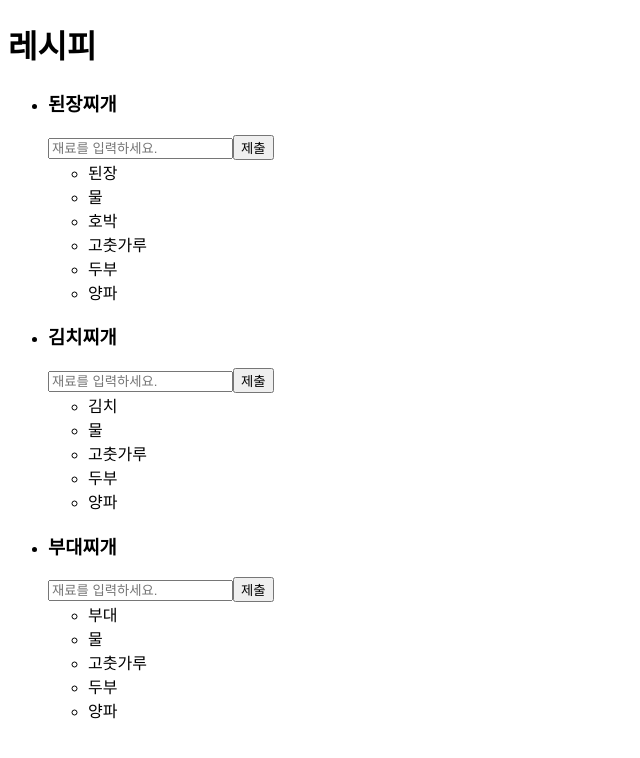
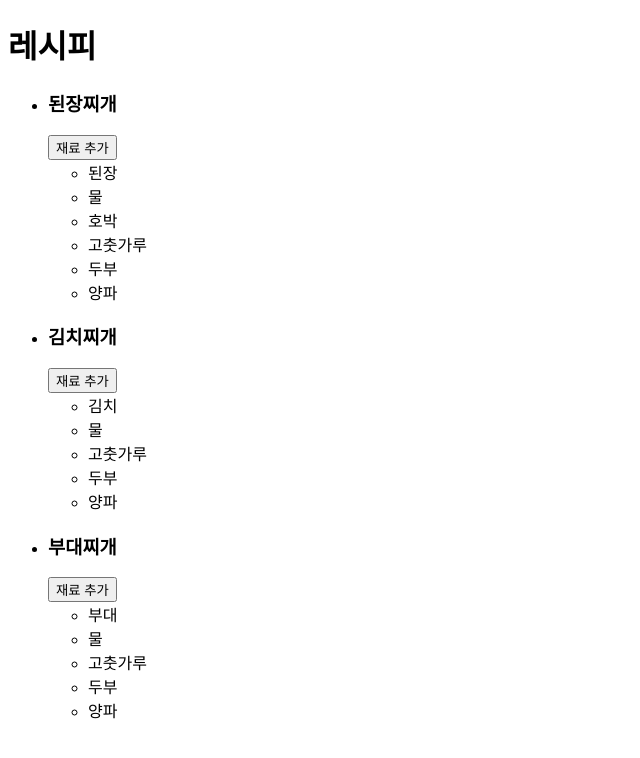
Before and after one commit to yooseohyeon/codeit-fs12-react-recipes, a React (Vite) app: page / in a window 1280 px wide. Shown: the top 758 px of the page, without its empty margins (0-640 px from the left). Built offline with nearby package versions, Linux system fonts and the light colour scheme.

Commit message:
fix: targetId별 조건부 렌더링으로 상태 공유 오류 수정

```diff
--- a/src/App.jsx
+++ b/src/App.jsx
@@ -19,6 +19,7 @@ const App = () => {
     },
   ]);
   const [newIngredient, SetNewIngredients] = useState("");
+  const [targetid, setTargetId] = useState(0);
 
   const handleAdd = (id) => {
     if (!newIngredient.trim()) return;
@@ -39,6 +40,9 @@ const App = () => {
         }
       }),
     );
+
+    SetNewIngredients("");
+    setTargetId(0);
   };
 
   return (
@@ -48,6 +52,13 @@ const App = () => {
         {recipes.map((recipe) => (
           <li key={recipe.id}>
             <h3>{recipe.name}</h3>
+
+            <button type="button" onClick={() => setTargetId(recipe.id)}>
+              재료 추가
+            </button>
+
+            {recipe.id === targetid && (
+              <div>
                 <input
                   type="text"
                   name="ingredient"
@@ -58,6 +69,8 @@ const App = () => {
                 <button type="submit" onClick={() => handleAdd(recipe.id)}>
                   제출
                 </button>
+              </div>
+            )}
             <ul>
               {recipe.ingredients.map((ingredient, idx) => (
                 <li key={idx}>{ingredient}</li>
```
Lines whose indentation alone changed are shown as unchanged.
